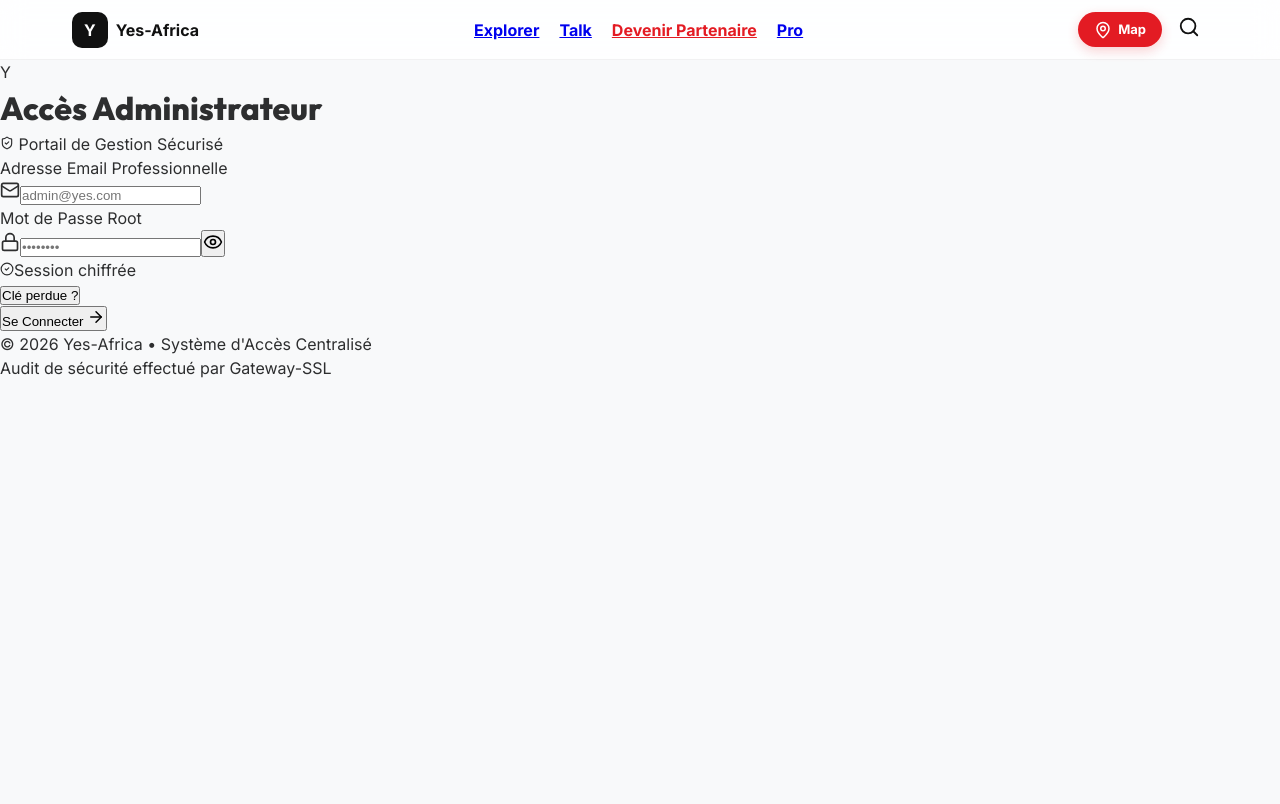
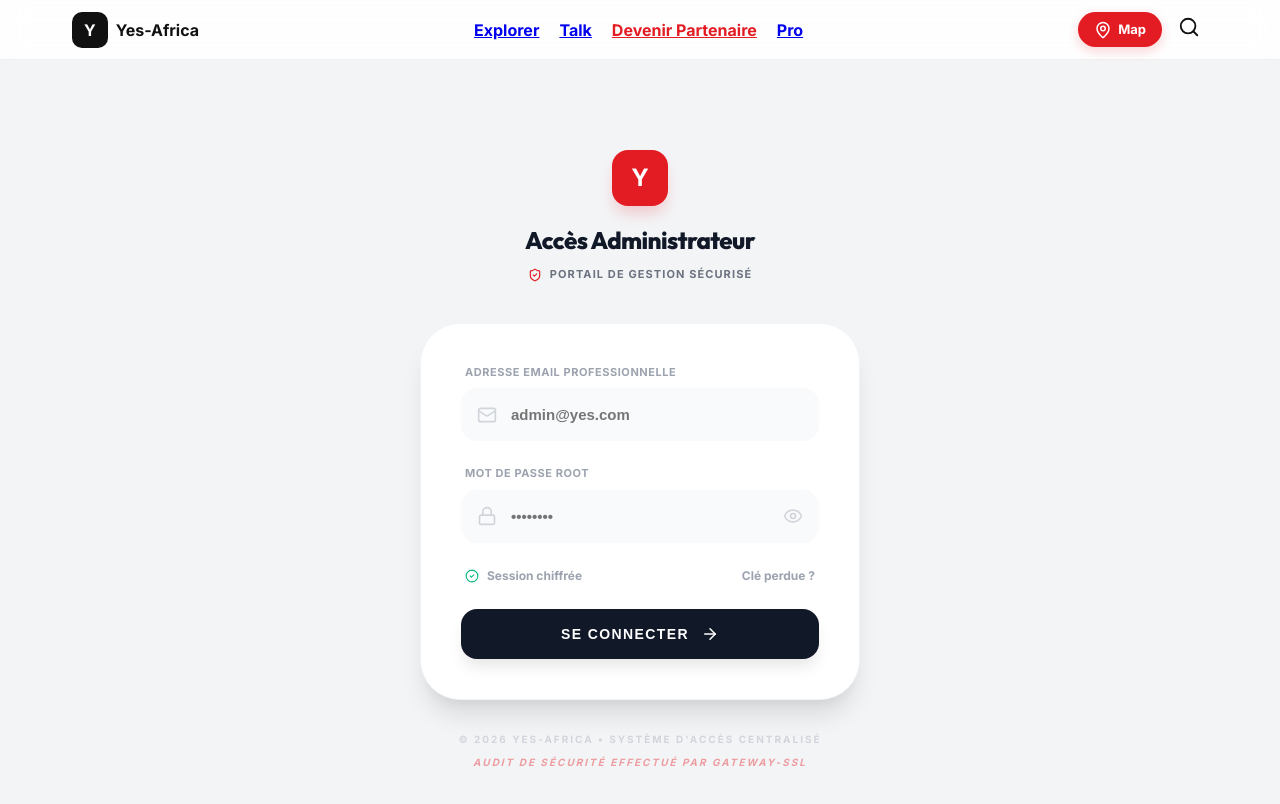
Before and after one commit to mamadouelimanewane/yes, a React (Vite) app: page /login in a window 1280 px wide. Shown: the top 804 px of the page. Built offline with nearby package versions, Linux system fonts and the light colour scheme.

Commit message:
fix: enforce login page styling using inline CSS for reliability and center alignment

```diff
--- a/src/pages/Login.jsx
+++ b/src/pages/Login.jsx
@@ -16,7 +16,6 @@ const Login = ({ setAuth }) => {
         setIsLoading(true);
         setError('');
 
-        // Identifiants mis à jour selon la demande utilisateur
         setTimeout(() => {
             if (email === 'admin@yes.com' && password === 'admin123') {
                 localStorage.setItem('isAdminAuthenticated', 'true');
@@ -30,91 +29,213 @@ const Login = ({ setAuth }) => {
     };
 
     return (
-        <div className="min-h-screen bg-gray-50 flex items-center justify-center p-6 font-sans">
+        <div style={{
+            minHeight: '100vh',
+            backgroundColor: '#F3F4F6',
+            display: 'flex',
+            alignItems: 'center',
+            justifyContent: 'center',
+            padding: '24px',
+            fontFamily: "'Inter', sans-serif"
+        }}>
             <motion.div
                 initial={{ opacity: 0, scale: 0.95 }}
                 animate={{ opacity: 1, scale: 1 }}
-                className="w-full max-w-[440px]"
+                style={{ width: '100%', maxWidth: '440px' }}
             >
                 {/* Brand Header */}
-                <div className="text-center mb-10">
-                    <div className="inline-flex items-center justify-center w-14 h-14 bg-primary text-white rounded-2xl font-black text-2xl mb-4 shadow-lg shadow-primary/20">
+                <div style={{ textAlign: 'center', marginBottom: '40px' }}>
+                    <div style={{
+                        display: 'inline-flex',
+                        alignItems: 'center',
+                        justifyContent: 'center',
+                        width: '56px',
+                        height: '56px',
+                        backgroundColor: '#E31B23',
+                        color: 'white',
+                        borderRadius: '16px',
+                        fontSize: '24px',
+                        fontWeight: 900,
+                        marginBottom: '16px',
+                        boxShadow: '0 10px 15px -3px rgba(227, 27, 35, 0.2)'
+                    }}>
                         Y
                     </div>
-                    <h1 className="text-2xl font-black text-gray-900 tracking-tight">Accès Administrateur</h1>
-                    <p className="text-gray-500 font-bold text-xs uppercase tracking-widest mt-2 flex items-center justify-center gap-2">
-                        <ShieldCheck size={14} className="text-primary" /> Portail de Gestion Sécurisé
+                    <h1 style={{ fontSize: '24px', fontWeight: 900, color: '#111827', margin: 0, letterSpacing: '-0.025em' }}>
+                        Accès Administrateur
+                    </h1>
+                    <p style={{
+                        color: '#6B7280',
+                        fontWeight: 700,
+                        fontSize: '11px',
+                        textTransform: 'uppercase',
+                        letterSpacing: '0.1em',
+                        marginTop: '8px',
+                        display: 'flex',
+                        alignItems: 'center',
+                        justifyContent: 'center',
+                        gap: '8px'
+                    }}>
+                        <ShieldCheck size={14} style={{ color: '#E31B23' }} /> Portail de Gestion Sécurisé
                     </p>
                 </div>
 
-                {/* Login Card - Clean & Professional */}
-                <div className="bg-white p-10 rounded-[40px] shadow-[0_20px_60px_-15px_rgba(0,0,0,0.1)] border border-gray-100 relative">
-                    <form onSubmit={handleLogin} className="space-y-6">
+                {/* Login Card */}
+                <div style={{
+                    backgroundColor: 'white',
+                    padding: '40px',
+                    borderRadius: '40px',
+                    boxShadow: '0 20px 25px -5px rgba(0, 0, 0, 0.1), 0 10px 10px -5px rgba(0, 0, 0, 0.04)',
+                    border: '1px solid #F3F4F6'
+                }}>
+                    <form onSubmit={handleLogin} style={{ display: 'flex', flexDirection: 'column', gap: '24px' }}>
                         <AnimatePresence>
                             {error && (
                                 <motion.div
                                     initial={{ opacity: 0, y: -10 }}
                                     animate={{ opacity: 1, y: 0 }}
-                                    className="p-4 bg-red-50 border border-red-100 rounded-2xl text-red-600 text-[13px] font-bold flex items-center gap-3"
+                                    style={{
+                                        padding: '16px',
+                                        backgroundColor: '#FEF2F2',
+                                        border: '1px solid #FEE2E2',
+                                        borderRadius: '16px',
+                                        color: '#DC2626',
+                                        fontSize: '13px',
+                                        fontWeight: 700,
+                                        display: 'flex',
+                                        alignItems: 'center',
+                                        gap: '12px'
+                                    }}
                                 >
-                                    <div className="w-2 h-2 bg-red-600 rounded-full animate-pulse"></div>
+                                    <div style={{ width: '8px', height: '8px', backgroundColor: '#DC2626', borderRadius: '9999px' }}></div>
                                     {error}
                                 </motion.div>
                             )}
                         </AnimatePresence>
 
-                        <div className="space-y-2">
-                            <label className="text-[11px] font-black uppercase tracking-wider text-gray-400 ml-1">Adresse Email Professionnelle</label>
-                            <div className="relative group">
-                                <Mail className="absolute left-4 top-1/2 -translate-y-1/2 text-gray-300 group-focus-within:text-primary transition-colors" size={20} />
+                        <div style={{ display: 'flex', flexDirection: 'column', gap: '8px' }}>
+                            <label style={{ fontSize: '11px', fontWeight: 900, textTransform: 'uppercase', letterSpacing: '0.05em', color: '#9CA3AF', marginLeft: '4px' }}>
+                                Adresse Email Professionnelle
+                            </label>
+                            <div style={{ position: 'relative' }}>
+                                <Mail style={{ position: 'absolute', left: '16px', top: '50%', transform: 'translateY(-50%)', color: '#D1D5DB' }} size={20} />
                                 <input
                                     type="email"
                                     required
                                     value={email}
                                     onChange={(e) => setEmail(e.target.value)}
                                     placeholder="admin@yes.com"
-                                    className="w-full bg-gray-50 border-2 border-gray-50 focus:border-primary/10 focus:bg-white p-4 pl-12 rounded-2xl outline-none font-bold text-gray-900 transition-all placeholder:text-gray-300"
+                                    style={{
+                                        width: '100%',
+                                        backgroundColor: '#F9FAFB',
+                                        border: '2px solid #F9FAFB',
+                                        padding: '16px 16px 16px 48px',
+                                        borderRadius: '16px',
+                                        outline: 'none',
+                                        fontWeight: 700,
+                                        color: '#111827',
+                                        fontSize: '15px',
+                                        transition: 'all 0.2s'
+                                    }}
                                 />
                             </div>
                         </div>
 
-                        <div className="space-y-2">
-                            <label className="text-[11px] font-black uppercase tracking-wider text-gray-400 ml-1">Mot de Passe Root</label>
-                            <div className="relative group">
-                                <Lock className="absolute left-4 top-1/2 -translate-y-1/2 text-gray-300 group-focus-within:text-primary transition-colors" size={20} />
+                        <div style={{ display: 'flex', flexDirection: 'column', gap: '8px' }}>
+                            <label style={{ fontSize: '11px', fontWeight: 900, textTransform: 'uppercase', letterSpacing: '0.05em', color: '#9CA3AF', marginLeft: '4px' }}>
+                                Mot de Passe Root
+                            </label>
+                            <div style={{ position: 'relative' }}>
+                                <Lock style={{ position: 'absolute', left: '16px', top: '50%', transform: 'translateY(-50%)', color: '#D1D5DB' }} size={20} />
                                 <input
                                     type={showPassword ? "text" : "password"}
                                     required
                                     value={password}
                                     onChange={(e) => setPassword(e.target.value)}
                                     placeholder="••••••••"
-                                    className="w-full bg-gray-50 border-2 border-gray-50 focus:border-primary/10 focus:bg-white p-4 pl-12 pr-12 rounded-2xl outline-none font-bold text-gray-900 transition-all placeholder:text-gray-300"
+                                    style={{
+                                        width: '100%',
+                                        backgroundColor: '#F9FAFB',
+                                        border: '2px solid #F9FAFB',
+                                        padding: '16px 48px 16px 48px',
+                                        borderRadius: '16px',
+                                        outline: 'none',
+                                        fontWeight: 700,
+                                        color: '#111827',
+                                        fontSize: '15px',
+                                        transition: 'all 0.2s'
+                                    }}
                                 />
                                 <button
                                     type="button"
                                     onClick={() => setShowPassword(!showPassword)}
-                                    className="absolute right-4 top-1/2 -translate-y-1/2 text-gray-300 hover:text-gray-900 transition-colors"
+                                    style={{
+                                        position: 'absolute',
+                                        right: '16px',
+                                        top: '50%',
+                                        transform: 'translateY(-50%)',
+                                        color: '#D1D5DB',
+                                        background: 'none',
+                                        border: 'none',
+                                        cursor: 'pointer',
+                                        display: 'flex',
+                                        alignItems: 'center'
+                                    }}
                                 >
                                     {showPassword ? <EyeOff size={20} /> : <Eye size={20} />}
                                 </button>
                             </div>
                         </div>
 
-                        <div className="flex items-center justify-between text-[12px] font-bold text-gray-400 px-1">
-                            <div className="flex items-center gap-2">
-                                <CheckCircle2 size={14} className="text-green-500" />
+                        <div style={{
+                            display: 'flex',
+                            alignItems: 'center',
+                            justifyContent: 'space-between',
+                            fontSize: '12px',
+                            fontWeight: 700,
+                            color: '#9CA3AF',
+                            padding: '0 4px'
+                        }}>
+                            <div style={{ display: 'flex', alignItems: 'center', gap: '8px' }}>
+                                <CheckCircle2 size={14} style={{ color: '#10B981' }} />
                                 Session chiffrée
                             </div>
-                            <button type="button" className="hover:text-primary transition-colors">Clé perdue ?</button>
+                            <span style={{ cursor: 'pointer' }}>Clé perdue ?</span>
                         </div>
 
                         <button
                             type="submit"
                             disabled={isLoading}
-                            className="w-full py-4 bg-gray-900 text-white rounded-2xl font-black uppercase tracking-widest text-[13px] shadow-xl shadow-gray-900/10 hover:shadow-gray-900/20 active:scale-[0.98] transition-all flex items-center justify-center gap-3 disabled:opacity-70"
+                            style={{
+                                width: '100%',
+                                padding: '16px',
+                                backgroundColor: '#111827',
+                                color: 'white',
+                                borderRadius: '16px',
+                                border: 'none',
+                                fontSize: '14px',
+                                fontWeight: 900,
+                                textTransform: 'uppercase',
+                                letterSpacing: '0.1em',
+                                cursor: 'pointer',
+                                display: 'flex',
+                                alignItems: 'center',
+                                justifyContent: 'center',
+                                gap: '12px',
+                                opacity: isLoading ? 0.7 : 1,
+                                transition: 'all 0.2s',
+                                boxShadow: '0 10px 15px -3px rgba(0, 0, 0, 0.1)'
+                            }}
                         >
                             {isLoading ? (
-                                <div className="w-5 h-5 border-2 border-white/30 border-t-white rounded-full animate-spin"></div>
+                                <div style={{
+                                    width: '20px',
+                                    height: '20px',
+                                    border: '2px solid rgba(255,255,255,0.3)',
+                                    borderTopColor: 'white',
+                                    borderRadius: '50%',
+                                    animation: 'spin 0.8s linear infinite'
+                                }}></div>
                             ) : (
                                 <>
                                     Se Connecter <ArrowRight size={18} />
@@ -125,11 +246,36 @@ const Login = ({ setAuth }) => {
                 </div>
 
                 {/* Status Footer */}
-                <div className="mt-8 text-center text-[10px] font-bold text-gray-300 uppercase tracking-[0.2em] space-y-2">
-                    <p>© 2026 Yes-Africa • Système d'Accès Centralisé</p>
-                    <p className="text-primary/40 italic">Audit de sécurité effectué par Gateway-SSL</p>
+                <div style={{
+                    marginTop: '32px',
+                    textAlign: 'center',
+                    fontSize: '10px',
+                    fontWeight: 700,
+                    color: '#D1D5DB',
+                    textTransform: 'uppercase',
+                    letterSpacing: '0.2em'
+                }}>
+                    <p style={{ margin: '0 0 8px 0' }}>© 2026 Yes-Africa • Système d'Accès Centralisé</p>
+                    <p style={{ margin: 0, color: 'rgba(227, 27, 35, 0.4)', fontStyle: 'italic' }}>
+                        Audit de sécurité effectué par Gateway-SSL
+                    </p>
                 </div>
             </motion.div>
+            <style>
+                {`
+                @keyframes spin {
+                    to { transform: rotate(360deg); }
+                }
+                input:focus {
+                    border-color: rgba(227, 27, 35, 0.2) !important;
+                    background-color: white !important;
+                    box-shadow: 0 0 0 4px rgba(227, 27, 35, 0.05);
+                }
+                button:active {
+                    transform: scale(0.98);
+                }
+                `}
+            </style>
         </div>
     );
 };
```
